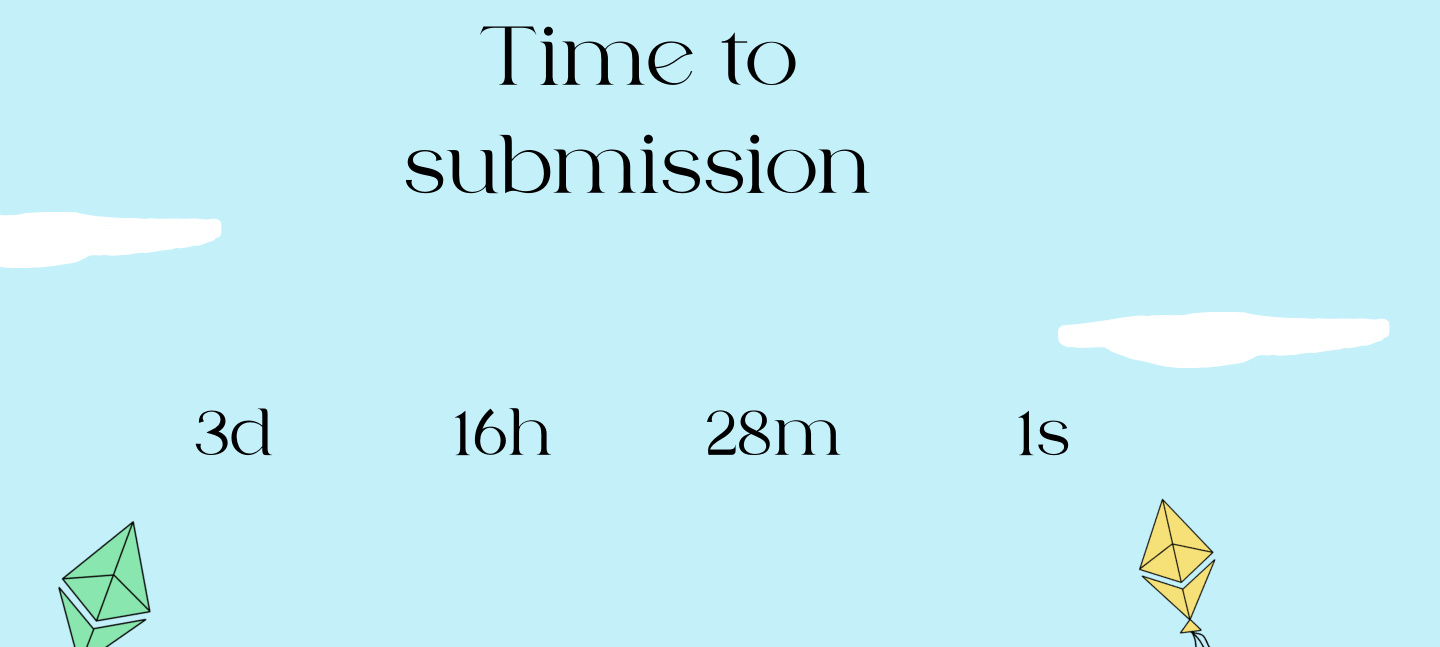
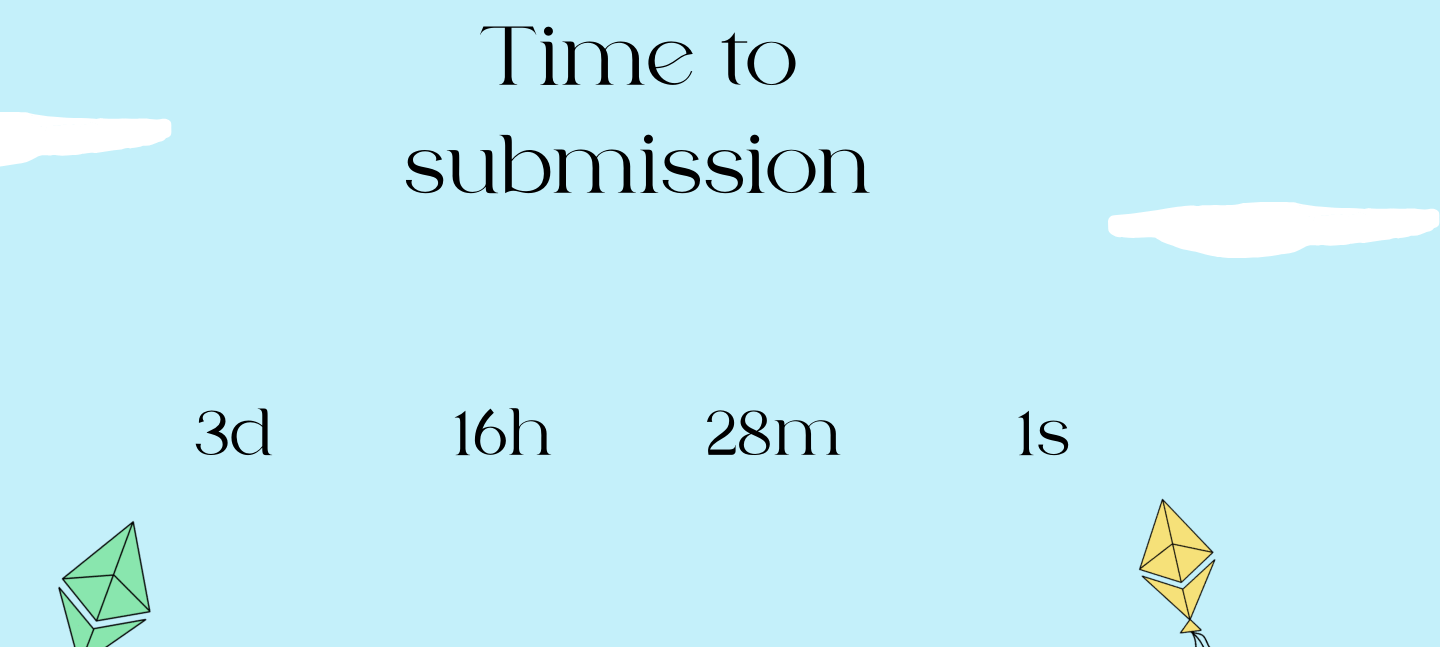
Before and after one commit to Spacekayak/EthIndia-Hackathon-Timer, a plain HTML site: page index.html in a window 1280 px wide. Shown: the top 647 px of the page, 1440 px wide, since content can reach past the window. Drawn offline with Linux system fonts and the light colour scheme.

Commit message:
Update Cloud Positions

```diff
--- a/index.html
+++ b/index.html
@@ -175,14 +175,14 @@
 
         .cloudleft {
             position: absolute;
-            left: -110px;
-            top: 212px
+            left: -160px;
+            top: 112px
         }
 
         .cloudright {
             position: absolute;
-            right: -110px;
-            top: 312px
+            right: -160px;
+            top: 202px
         }
 
 
```
